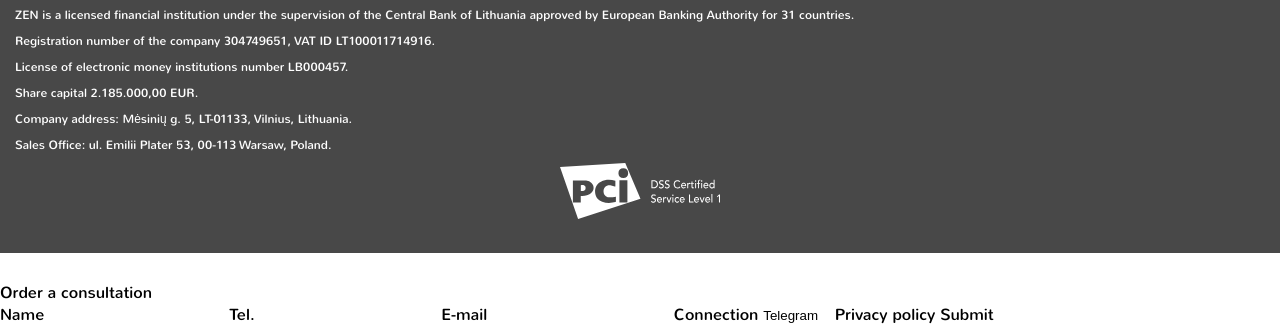
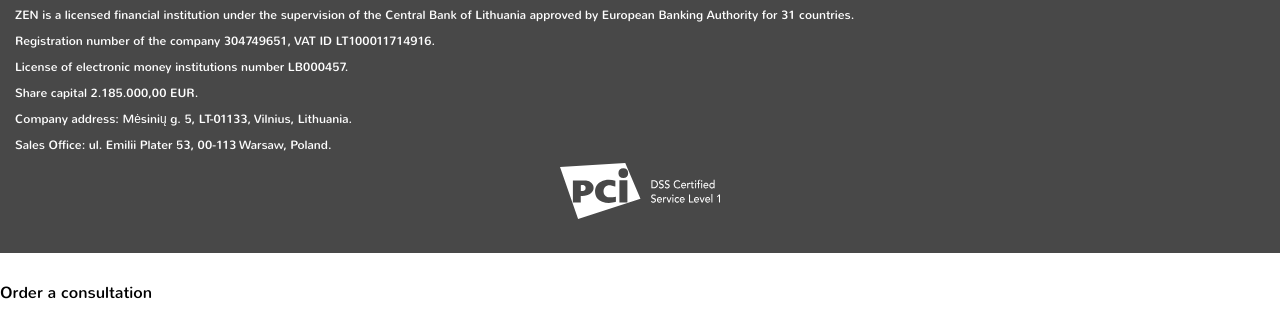
Before and after one commit to Grisha55/frontend-journey, a plain HTML site: page index.html in a window 1280 px wide. Shown: the part 4673-4999 px from the top of the page. After the commit the page ends 4977 px from the top, so only its background shows below. Drawn offline with Linux system fonts and the light colour scheme; files whose address does not match are found by name.

Commit message:
Refactored index.html

```diff
--- a/index.html
+++ b/index.html
@@ -18,6 +18,7 @@
   <link rel="stylesheet" href="css/cashback.css">
   <link rel="stylesheet" href="css/care.css">
   <link rel="stylesheet" href="css/clients.css">
+  <link rel="stylesheet" href="css/modal.css">
   </head>
 
   <body>
@@ -297,7 +298,7 @@
         <!-- Title -->
         <h3 class="modal__title">Order a consultation</h3>
         <!-- Form -->
-        <form class="form" id="order">
+        <form class="form" id="order" style="display:  none;">
           <!-- Name -->
           <label class="form__input">
             <span>Name</span>
```
